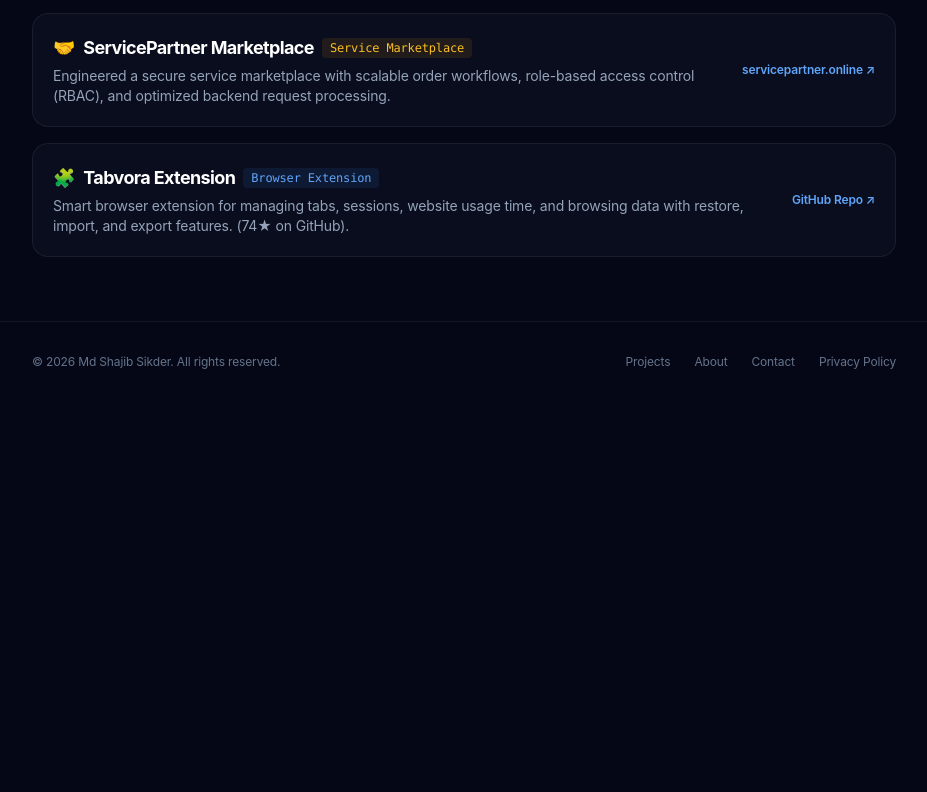
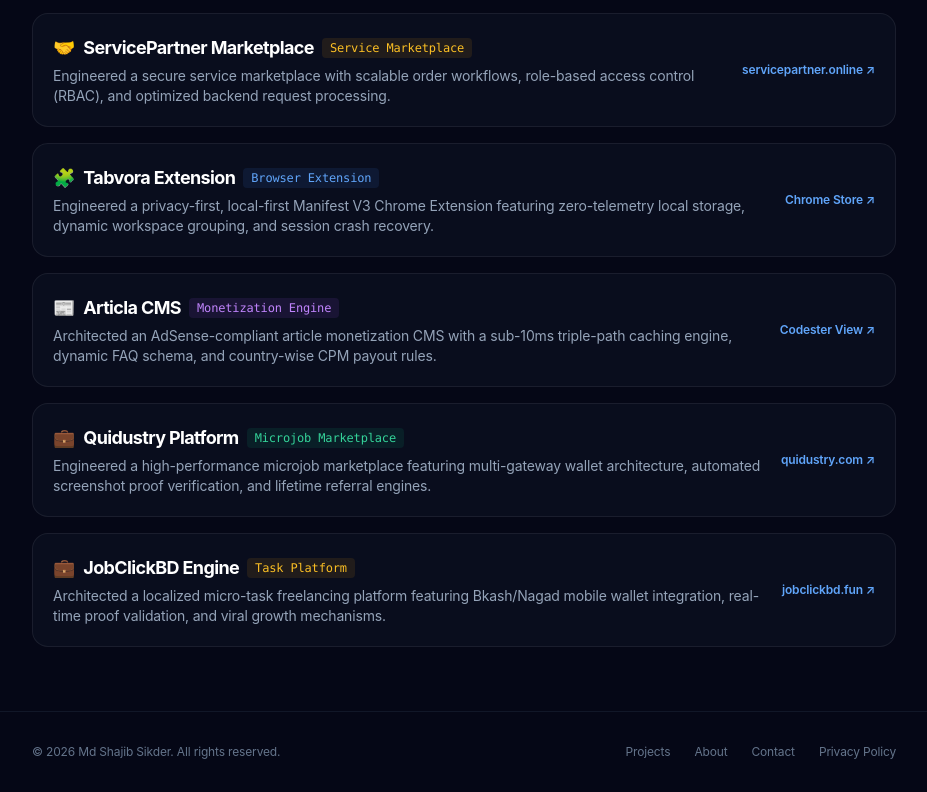
Before and after one commit to shajibsikder/shajibsikder, a plain HTML site: page projects.html in a window 1280 px wide. Shown: the part 1634-2426 px from the top of the page, without its empty margins (176-1103 px from the left). Before the commit the page ends 2036 px from the top, so only its background shows below. Drawn offline with nearby package versions, Linux system fonts and the light colour scheme.

Commit message:
Update projects.html

```diff
--- a/projects.html
+++ b/projects.html
@@ -71,7 +71,7 @@
     </div>
   </header>
 
-  <!-- Sindre Sorhus Mobile Menu Overlay -->
+  <!-- Mobile Menu Overlay -->
   <div id="mobile-menu-overlay" class="fixed inset-0 top-16 bg-[#050716] z-40 hidden flex-col justify-start pt-12 px-8 space-y-6 md:hidden">
     <a href="projects.html" class="text-3xl font-bold text-white transition py-2">Projects</a>
     <a href="blog.html" class="text-3xl font-bold text-slate-200 hover:text-white transition py-2">Blog</a>
@@ -105,7 +105,7 @@
     <div class="space-y-4" id="projectsContainer">
 
       <!-- 1. Weekmotion -->
-      <article class="sindre-card p-5 rounded-2xl flex flex-col sm:flex-row sm:items-center justify-between gap-4" data-category="media" data-title="weekmotion media platform backend laravel redis chunk uploads">
+      <article class="sindre-card p-5 rounded-2xl flex flex-col sm:flex-row sm:items-center justify-between gap-4" data-category="media" data-title="weekmotion media platform backend laravel redis chunk uploads video streaming">
         <div>
           <div class="flex items-center gap-2 mb-1">
             <span class="text-lg">🎬</span>
@@ -270,7 +270,7 @@
       </article>
 
       <!-- 12. Tabvora Extension -->
-      <article class="sindre-card p-5 rounded-2xl flex flex-col sm:flex-row sm:items-center justify-between gap-4" data-category="tool" data-title="tabvora browser extension chrome javascript github tab session manager">
+      <article class="sindre-card p-5 rounded-2xl flex flex-col sm:flex-row sm:items-center justify-between gap-4" data-category="tool" data-title="tabvora browser extension chrome javascript manifest v3 local first session manager">
         <div>
           <div class="flex items-center gap-2 mb-1">
             <span class="text-lg">🧩</span>
@@ -278,10 +278,55 @@
             <span class="text-xs font-mono text-blue-400 bg-blue-500/10 px-2 py-0.5 rounded">Browser Extension</span>
           </div>
           <p class="text-xs sm:text-sm text-slate-400">
-            Smart browser extension for managing tabs, sessions, website usage time, and browsing data with restore, import, and export features. (74★ on GitHub).
+            Engineered a privacy-first, local-first Manifest V3 Chrome Extension featuring zero-telemetry local storage, dynamic workspace grouping, and session crash recovery.
           </p>
         </div>
-        <a href="https://github.com/shajibsikder/tabvora" target="_blank" rel="noopener" class="text-xs font-semibold text-blue-400 hover:underline shrink-0">GitHub Repo ↗</a>
+        <a href="https://chromewebstore.google.com/detail/tabvora-smart-tab-session/ibejmhkigcbnfnobfkeebfnpodlpgjab" target="_blank" rel="noopener" class="text-xs font-semibold text-blue-400 hover:underline shrink-0">Chrome Store ↗</a>
+      </article>
+
+      <!-- 13. Articla CMS -->
+      <article class="sindre-card p-5 rounded-2xl flex flex-col sm:flex-row sm:items-center justify-between gap-4" data-category="media" data-title="articla cms paid article submission monetization publisher laravel caching codester">
+        <div>
+          <div class="flex items-center gap-2 mb-1">
+            <span class="text-lg">📰</span>
+            <h2 class="text-lg font-bold text-white">Articla CMS</h2>
+            <span class="text-xs font-mono text-purple-400 bg-purple-500/10 px-2 py-0.5 rounded">Monetization Engine</span>
+          </div>
+          <p class="text-xs sm:text-sm text-slate-400">
+            Architected an AdSense-compliant article monetization CMS with a sub-10ms triple-path caching engine, dynamic FAQ schema, and country-wise CPM payout rules.
+          </p>
+        </div>
+        <a href="https://www.codester.com/items/71007/articla-paid-article-submission-and-revenue?ref=weekmotion" target="_blank" rel="noopener" class="text-xs font-semibold text-blue-400 hover:underline shrink-0">Codester View ↗</a>
+      </article>
+
+      <!-- 14. Quidustry -->
+      <article class="sindre-card p-5 rounded-2xl flex flex-col sm:flex-row sm:items-center justify-between gap-4" data-category="saas" data-title="quidustry microjob freelance task marketplace php mysql wallet referral">
+        <div>
+          <div class="flex items-center gap-2 mb-1">
+            <span class="text-lg">💼</span>
+            <h2 class="text-lg font-bold text-white">Quidustry Platform</h2>
+            <span class="text-xs font-mono text-emerald-400 bg-emerald-500/10 px-2 py-0.5 rounded">Microjob Marketplace</span>
+          </div>
+          <p class="text-xs sm:text-sm text-slate-400">
+            Engineered a high-performance microjob marketplace featuring multi-gateway wallet architecture, automated screenshot proof verification, and lifetime referral engines.
+          </p>
+        </div>
+        <a href="https://quidustry.com/" target="_blank" rel="noopener" class="text-xs font-semibold text-blue-400 hover:underline shrink-0">quidustry.com ↗</a>
+      </article>
+
+      <!-- 15. JobClickBD -->
+      <article class="sindre-card p-5 rounded-2xl flex flex-col sm:flex-row sm:items-center justify-between gap-4" data-category="saas" data-title="jobclickbd microjob freelancing marketplace platform bkash nagad php mysql">
+        <div>
+          <div class="flex items-center gap-2 mb-1">
+            <span class="text-lg">💼</span>
+            <h2 class="text-lg font-bold text-white">JobClickBD Engine</h2>
+            <span class="text-xs font-mono text-amber-400 bg-amber-500/10 px-2 py-0.5 rounded">Task Platform</span>
+          </div>
+          <p class="text-xs sm:text-sm text-slate-400">
+            Architected a localized micro-task freelancing platform featuring Bkash/Nagad mobile wallet integration, real-time proof validation, and viral growth mechanisms.
+          </p>
+        </div>
+        <a href="https://jobclickbd.fun/" target="_blank" rel="noopener" class="text-xs font-semibold text-blue-400 hover:underline shrink-0">jobclickbd.fun ↗</a>
       </article>
 
     </div>
```
